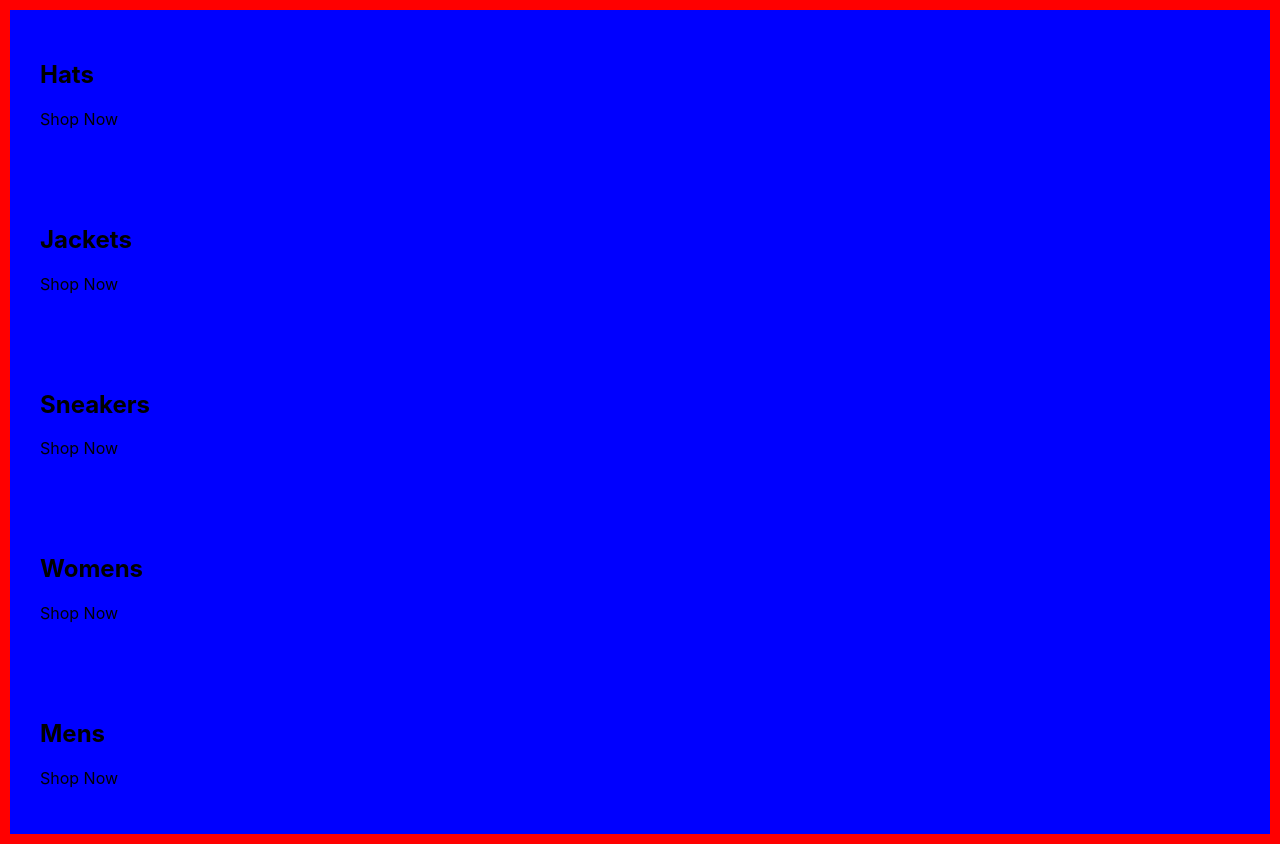
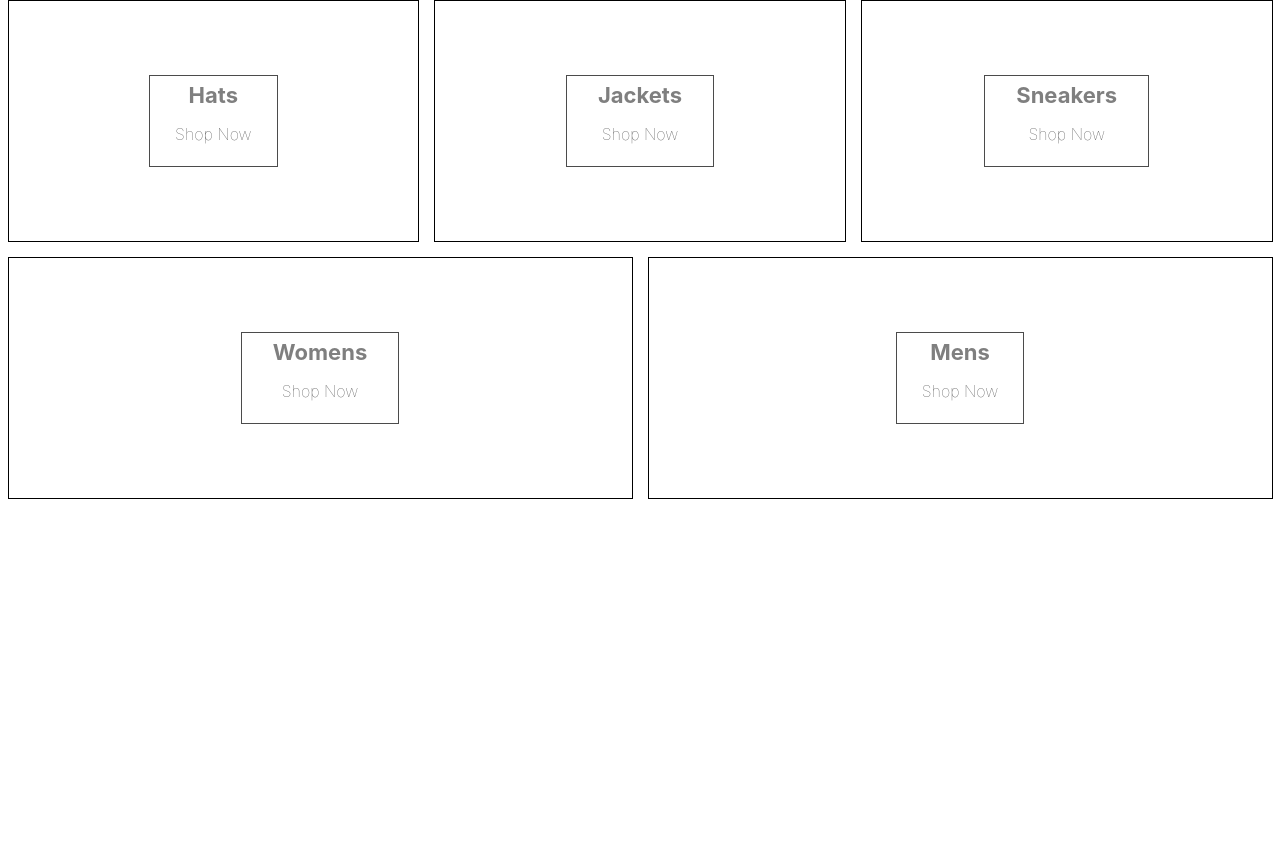
Before and after one commit to abduldoesramen/capstone, a React (Create React App) app in the folder crwn-clothing/: page / in a window 1280 px wide. After the commit the page ends 800 px from the top, so only its background shows below. Built offline with nearby package versions, Linux system fonts and the light colour scheme.

Commit message:
added css from course

```diff
--- a/crwn-clothing/src/categories.styles.scss
+++ b/crwn-clothing/src/categories.styles.scss
@@ -1,14 +1,75 @@
 .categories-container {
-    background-color: red;
-    padding: 10px;
-}
+    width: 100%;
+    display: flex;
+    flex-wrap: wrap;
+    justify-content: space-between;
+  }
 
-    .cateogry-container {
-        background-color: green;
-        padding: 10px;
+  .category-container {
+    min-width: 30%;
+    height: 240px;
+    flex: 1 1 auto;
+    display: flex;
+    align-items: center;
+    justify-content: center;
+    border: 1px solid black;
+    margin: 0 7.5px 15px;
+    overflow: hidden;
+
+    &:hover {
+      cursor: pointer;
+
+      & .background-image {
+        transform: scale(1.1);
+        transition: transform 6s cubic-bezier(0.25, 0.45, 0.45, 0.95);
+      }
+
+      & .category-body-container {
+        opacity: 0.9;
+      }
     }
 
-        .category-body-container {
-            background-color: blue;
-            padding: 30px;
-        }
+    &.large {
+      height: 380px;
+    }
+
+    &:first-child {
+      margin-right: 7.5px;
+    }
+
+    &:last-child {
+      margin-left: 7.5px;
+    }
+
+    .background-image {
+      width: 100%;
+      height: 100%;
+      background-size: cover;
+      background-position: center;
+    }
+
+    .category-body-container {
+      height: 90px;
+      padding: 0 25px;
+      display: flex;
+      flex-direction: column;
+      align-items: center;
+      justify-content: center;
+      border: 1px solid black;
+      background-color: white;
+      opacity: 0.7;
+      position: absolute;
+
+      h2 {
+        font-weight: bold;
+        margin: 0 6px 0;
+        font-size: 22px;
+        color: #4a4a4a;
+      }
+
+      p {
+        font-weight: lighter;
+        font-size: 16px;
+      }
+    }
+  }
```
